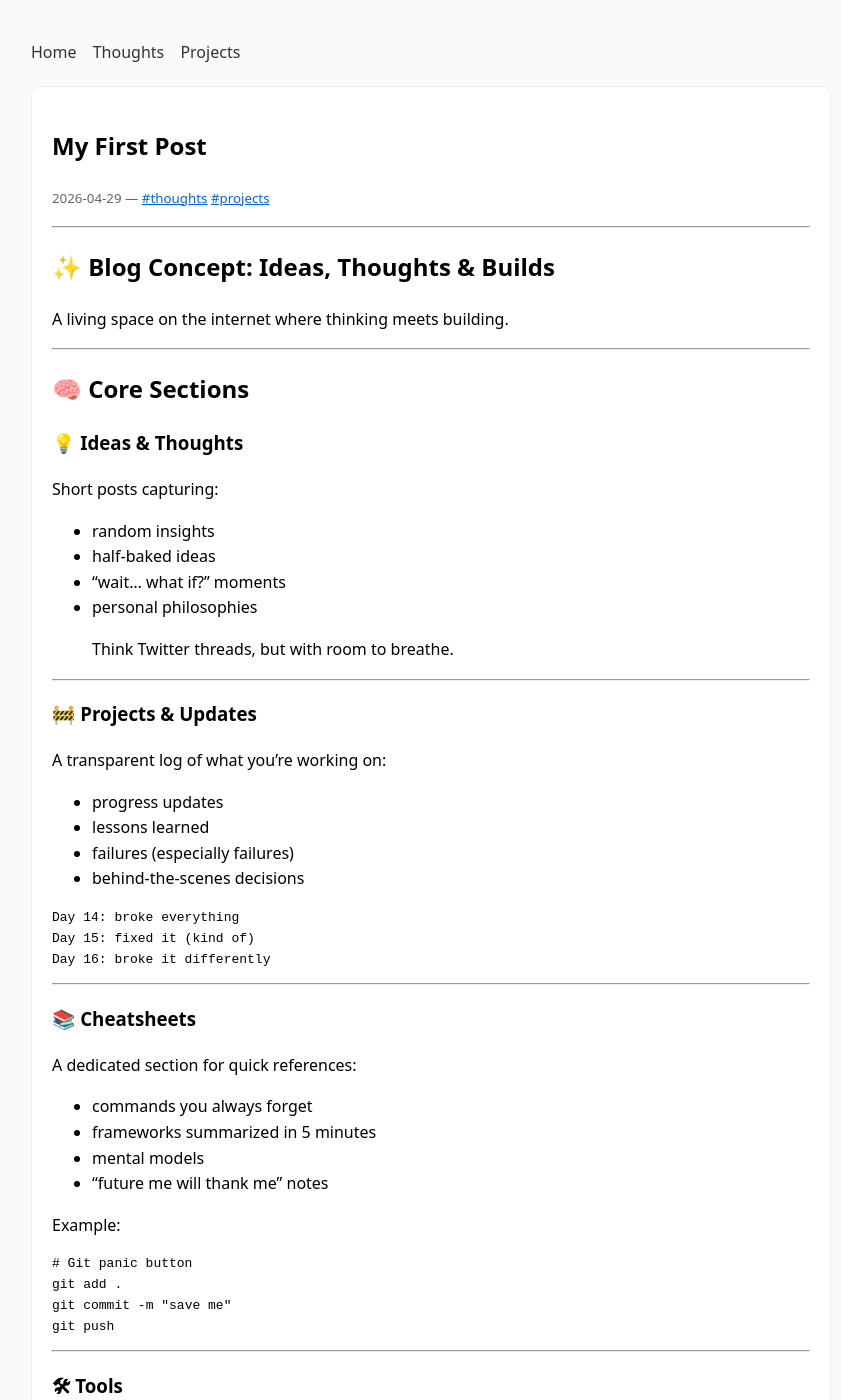
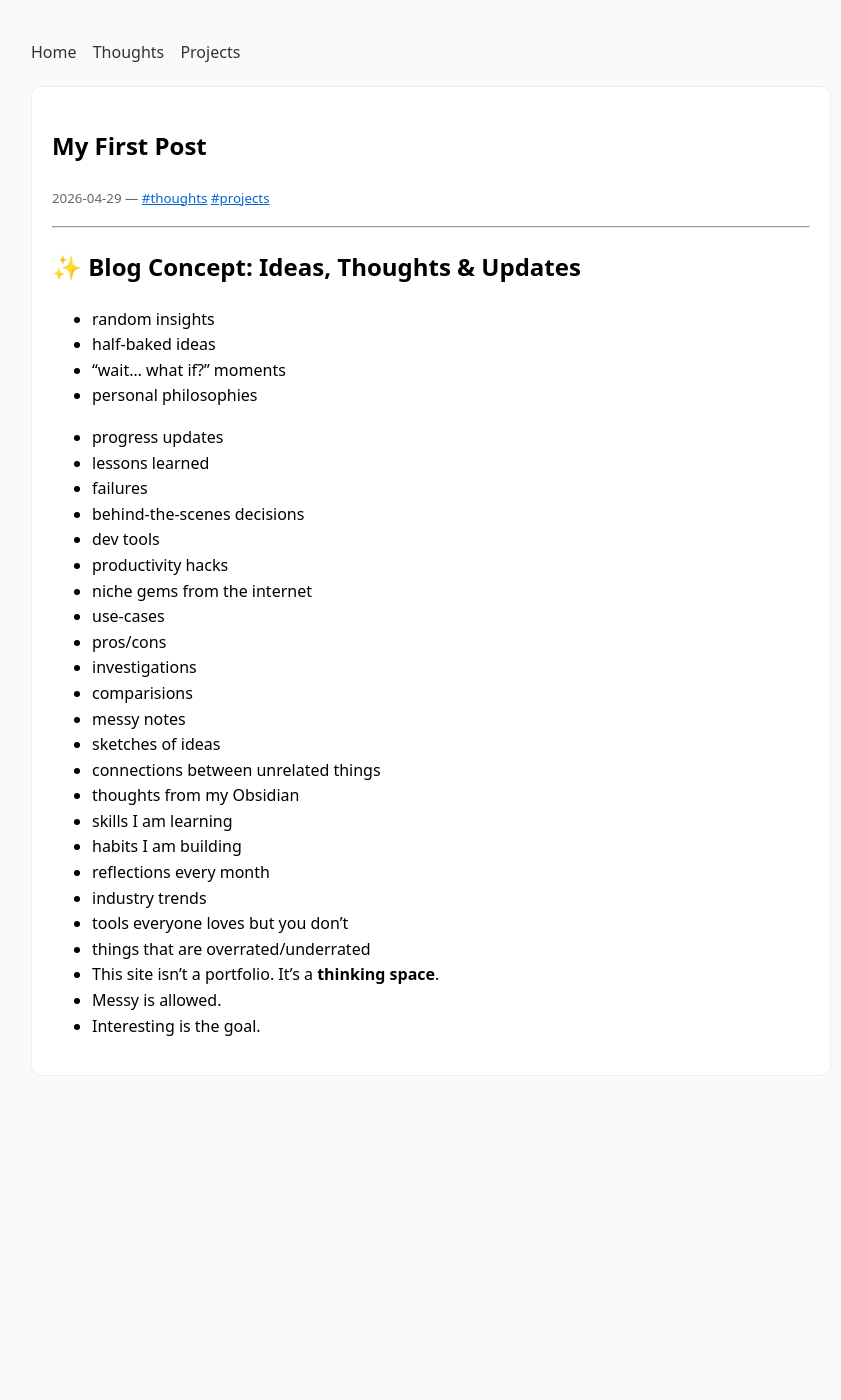
Before and after one commit to cholushkin/cholushkin.github.io, a Jekyll site: the page built from _posts/2026-04-29-first-post.md, in a window 1280 px wide and 1400 px high. Shown: the whole window, without its empty margins (209-1050 px from the left). Built offline with Jekyll 4.4.1, drawn with Linux system fonts in a browser that asks for light colours; some of the changed text lies outside the part shown.

Commit message:
change: content

````diff
--- a/_posts/2026-04-29-first-post.md
+++ b/_posts/2026-04-29-first-post.md
@@ -5,165 +5,36 @@ date: 2026-04-29
 categories: [thoughts, projects]
 ---
 
-# ✨ Blog Concept: Ideas, Thoughts & Builds
-
-A living space on the internet where thinking meets building.
-<!--more-->
-
----
-
-## 🧠 Core Sections
-
-### 💡 Ideas & Thoughts
-
-Short posts capturing:
+# ✨ Blog Concept: Ideas, Thoughts & Updates
 
 * random insights
 * half-baked ideas
 * “wait… what if?” moments
 * personal philosophies
 
-> Think Twitter threads, but with room to breathe.
-
----
-
-### 🚧 Projects & Updates
-
-A transparent log of what you're working on:
+<!--more-->
 
 * progress updates
 * lessons learned
-* failures (especially failures)
+* failures
 * behind-the-scenes decisions
-
-```
-Day 14: broke everything
-Day 15: fixed it (kind of)
-Day 16: broke it differently
-```
-
----
-
-### 📚 Cheatsheets
-
-A dedicated section for quick references:
-
-* commands you always forget
-* frameworks summarized in 5 minutes
-* mental models
-* “future me will thank me” notes
-
-Example:
-
-```bash
-# Git panic button
-git add .
-git commit -m "save me"
-git push
-```
-
----
-
-### 🛠 Tools
-
-Curated and tested tools you actually use:
-
 * dev tools
 * productivity hacks
 * niche gems from the internet
-
-You can add:
-
-* mini reviews
 * use-cases
 * pros/cons
-
----
-
-## 🌶 Extra Ideas
-
-
-### 🧩 Brain Dumps
-
-Unfiltered thinking:
-
+* investigations
+* comparisions
 * messy notes
 * sketches of ideas
 * connections between unrelated things
-
----
-
-### 📈 Growth Logs
-
-Track your progress over time:
-
-* skills you're learning
-* habits you're building
+* thoughts from my Obsidian
+* skills I am learning
+* habits I am building
 * reflections every month
-
----
-
-### 🔥 Hot Takes
-
-Your controversial (or just strong) opinions:
-
 * industry trends
 * tools everyone loves but you don’t
 * things that are overrated/underrated
-
----
-
-### 🧭 “If I Had to Start Over”
-
-Posts where you:
-
-* explain concepts from scratch
-* simplify complex topics
-* create beginner-friendly guides
-
----
-
-## 🎨 Style & Tone
-
-* conversational, not corporate
-* curious > authoritative
-* honest > polished
-* slightly chaotic (in a good way)
-
----
-
-## 🧪 Optional Fun Elements
-
-### Collapsible Notes
-
-<details>
-<summary>Click to expand a secret note 👀</summary>
-
-You don’t need to know everything to start.
-You just need to start.
-
-</details>
-
----
-
-### Highlighted Insight
-
-> ⚡ **Rule of thumb:**
-> If it's useful twice, turn it into a cheatsheet.
-
----
-
-### Inline Code Vibes
-
-Use `inline code` to make things feel technical and cool.
-
----
-
-## 🚀 Closing Thought
-
-This blog isn’t a portfolio.
-It’s a **thinking space**.
-
-Messy is allowed.
-Incomplete is expected.
-Interesting is the goal.
+* This site isn’t a portfolio. It’s a **thinking space**.
+* Messy is allowed.
+* Interesting is the goal.
````
